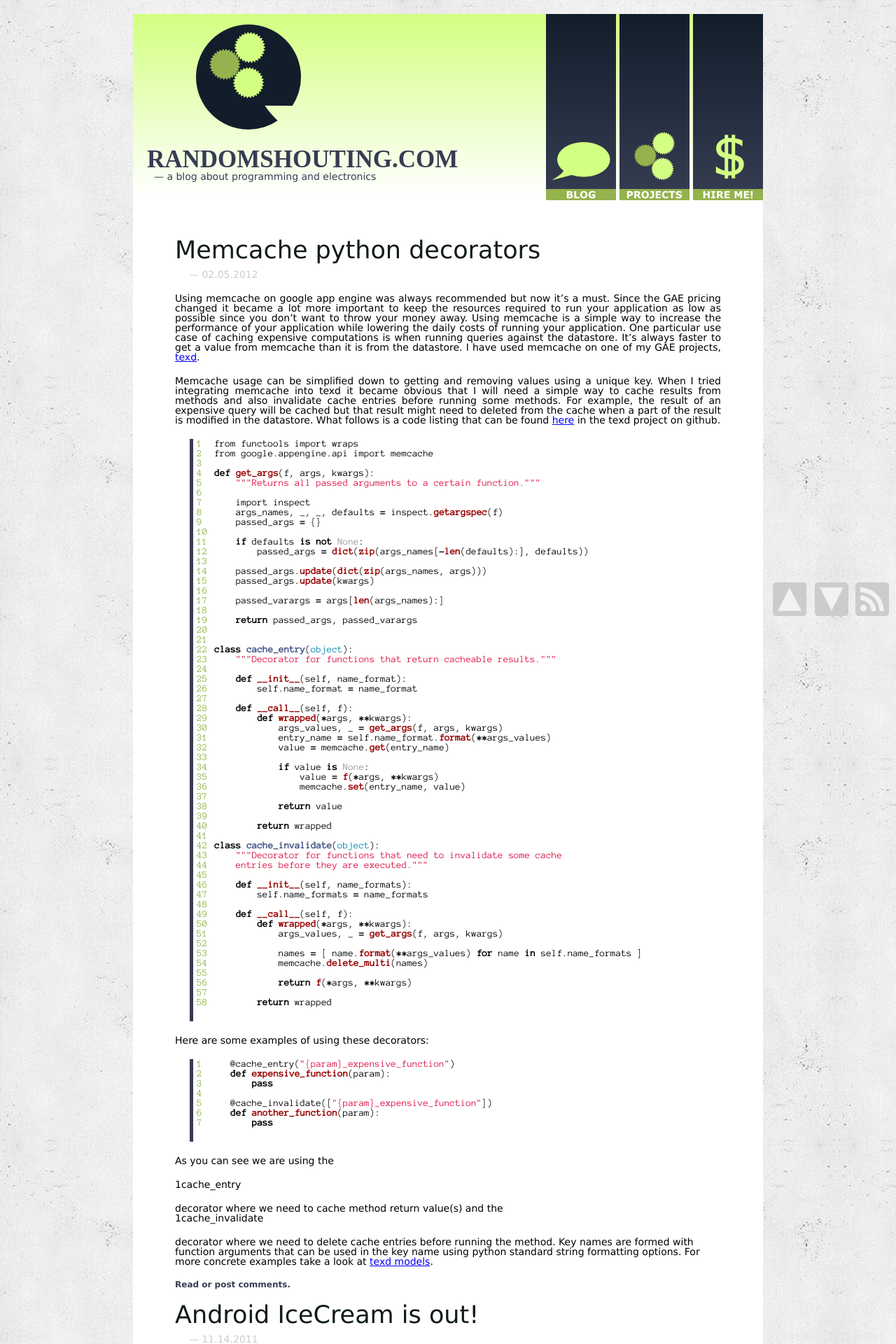
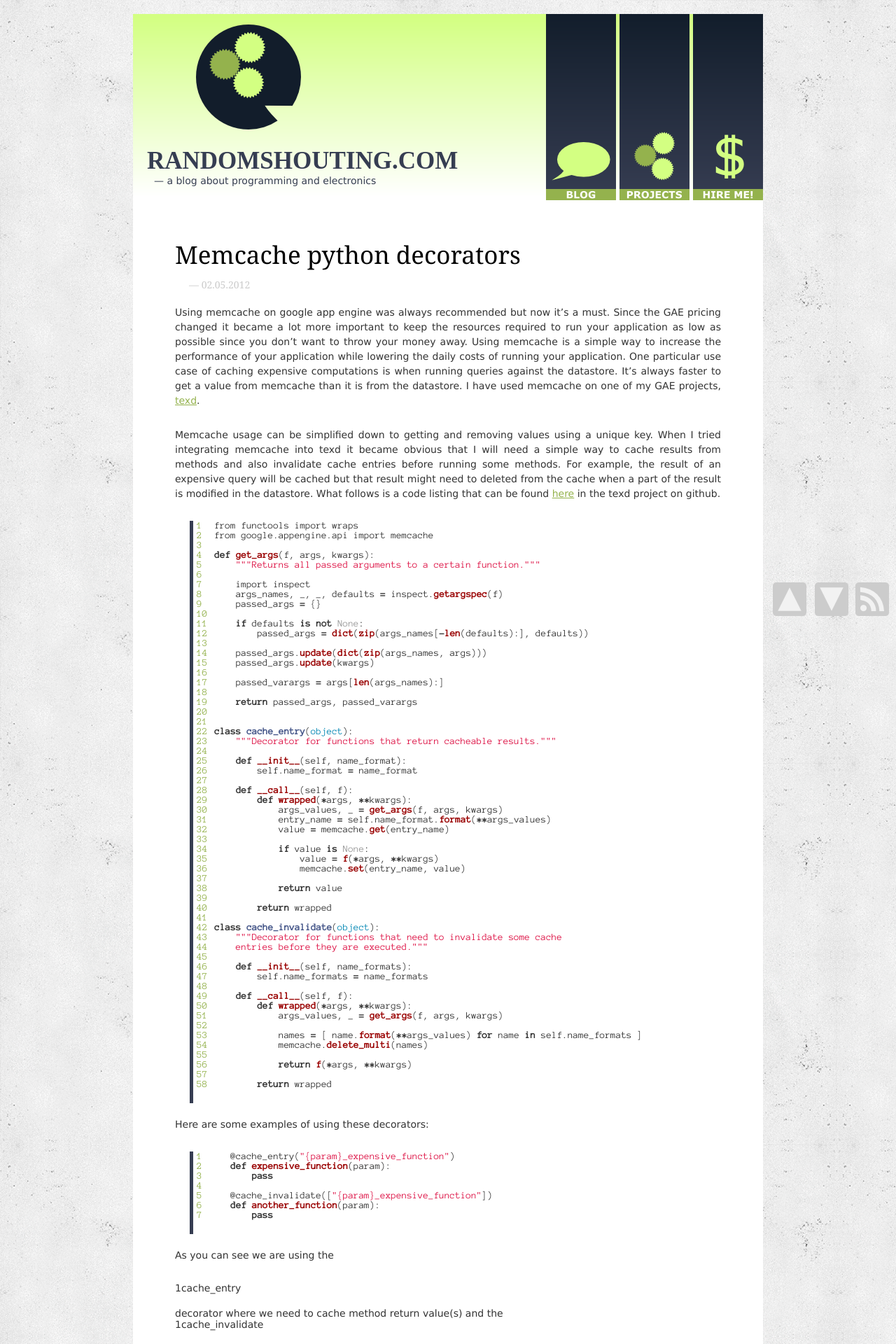
Before and after one commit to amir-hadzic/amir-hadzic.github.com, a Jekyll site: the page built from index.html, in a window 1280 px wide. Shown: the top 1920 px of the page at 70% size. Built offline with Jekyll 4.4.1, drawn with Linux system fonts in a browser that asks for light colours; some web fonts are replaced; Markdown is read by kramdown in place of the engine named in the settings.

Commit message:
Make the text more easier to read.

```diff
--- a/_layouts/post.html
+++ b/_layouts/post.html
@@ -2,9 +2,9 @@
 layout: default
 ---
 
+<div class="post">
 <h1 class="post-title">{{ page.title }}</h1>
 <h2 class="post-date">— {{ page.date | date: "%m.%d.%Y" }}</h2>
-<div class="post">
     {{ content }}
 </div>
 
--- a/index.html
+++ b/index.html
@@ -4,12 +4,15 @@ title: Randomshouting | Amir Hadžić | a blog about programming and electronics
 ---
 {% for post in site.posts limit:5%}
     <div class="post">
-        <h1 class="post-title"><a class="nostylelink" href="{{ post.url }}">{{ post.title }}<a></h1>
+        <a class="nostylelink" href="{{ post.url }}"><h1 class="post-title">{{ post.title }}</h1></a>
         <h2 class="post-date">— {{ post.date | date: "%m.%d.%Y" }}</h2>
 
         {{ post.content }}
 
-        <a class="comments" href="{{ post.url }}#comments">Read or post comments.</a>
+        <center>
+            <a class="comments" href="{{ post.url }}#comments">Read or post comments.</a>
+            <hr style="width: 40%" />
+        </center>
     </div>
 {% endfor %}
 
--- a/static/style.css
+++ b/static/style.css
@@ -25,8 +25,10 @@ footer, header, hgroup, menu, nav, section {
 	display: block;
 }
 body {
-	line-height: 1;
 	background-image: url(pattern.png);
+    font-family: Verdana, sans-serif;
+    font-size: 14px;
+    color: #333;
 }
 ol, ul {
 	list-style: none;
@@ -46,8 +48,6 @@ table {
 /* </CSS RESET> */
 
 body {
-    font-family: Verdana, Geneva, sans-serif;
-    font-size: 14px;
     background-color: #f1f1f1;
 }
 
@@ -57,14 +57,10 @@ b {
 
 ul {
     list-style: disc;
-    font-size: 14px;
-    font-family: Verdana, Geneva, sans-serif;
     margin: 0 0 20px 30px;
 }
 
 li {
-    font-size: 14px;
-    font-family: Verdana, Geneva, sans-serif;
     margin-bottom: 0.2em;
 }
 
@@ -85,19 +81,28 @@ strong {
 }
 
 p {
-    margin-bottom: 20px;
-    font-size: 14px;
+    margin-bottom: 2em;
     text-align: justify;
+    line-height: 1.5em;
+}
+
+a {
+    color: #94b24d;
+}
+
+h1, h2, h3, h4, h5, h6 {
+    color: black;
+    font-family: Georgia, Times, serif;
 }
 
 h1 {
     font-size: 2.5em;
-    margin-bottom: 25px;
+    margin-bottom: 2em;
 }
 
 h2 {
-    font-size: 1.5em;
-    margin-bottom: 25px;
+    font-size: 1.8em;
+    margin-bottom: 1.0em;
 }
 
 #wrapper
@@ -195,7 +200,6 @@ hr.header
 .post-title
 {
     margin-bottom: 0px;
-    color: #111b1c;
 }
 
 .post-date
@@ -211,7 +215,7 @@ hr.header
 }
 
 a.comments {
-    font-size: 12px;
+    font-size: 0.8em;
     color: #363d52;
     font-weight: bold;
     text-decoration: none;
--- a/static/syntax.css
+++ b/static/syntax.css
@@ -1,4 +1,4 @@
-.highlight  { background: #ffffff; margin: 0 0 0 1.5em; border-left: solid 5px #363d52; padding-left: 5px; font-family: 'Anonymous Pro'; font-size: 14px; }
+.highlight  { background: #ffffff; margin: 0 0 0 1.5em; border-left: solid 5px #363d52; padding-left: 5px; font-family: 'Anonymous Pro'; font-size: 1.0em; }
 .highlight .c { color: #999988; font-style: italic } /* Comment */
 .highlight .err { color: #a61717; background-color: #e3d2d2 } /* Error */
 .highlight .k { font-weight: bold } /* Keyword */
```
